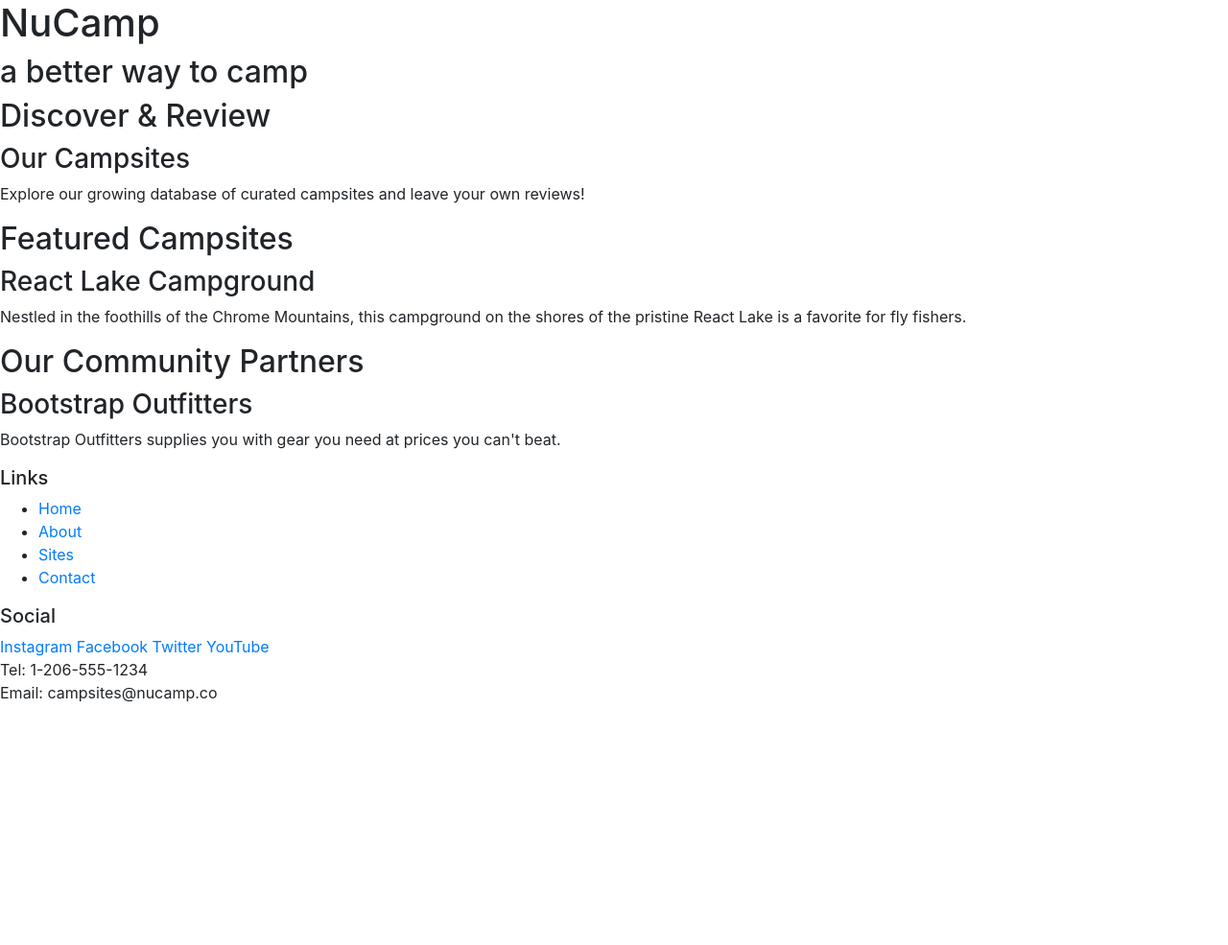
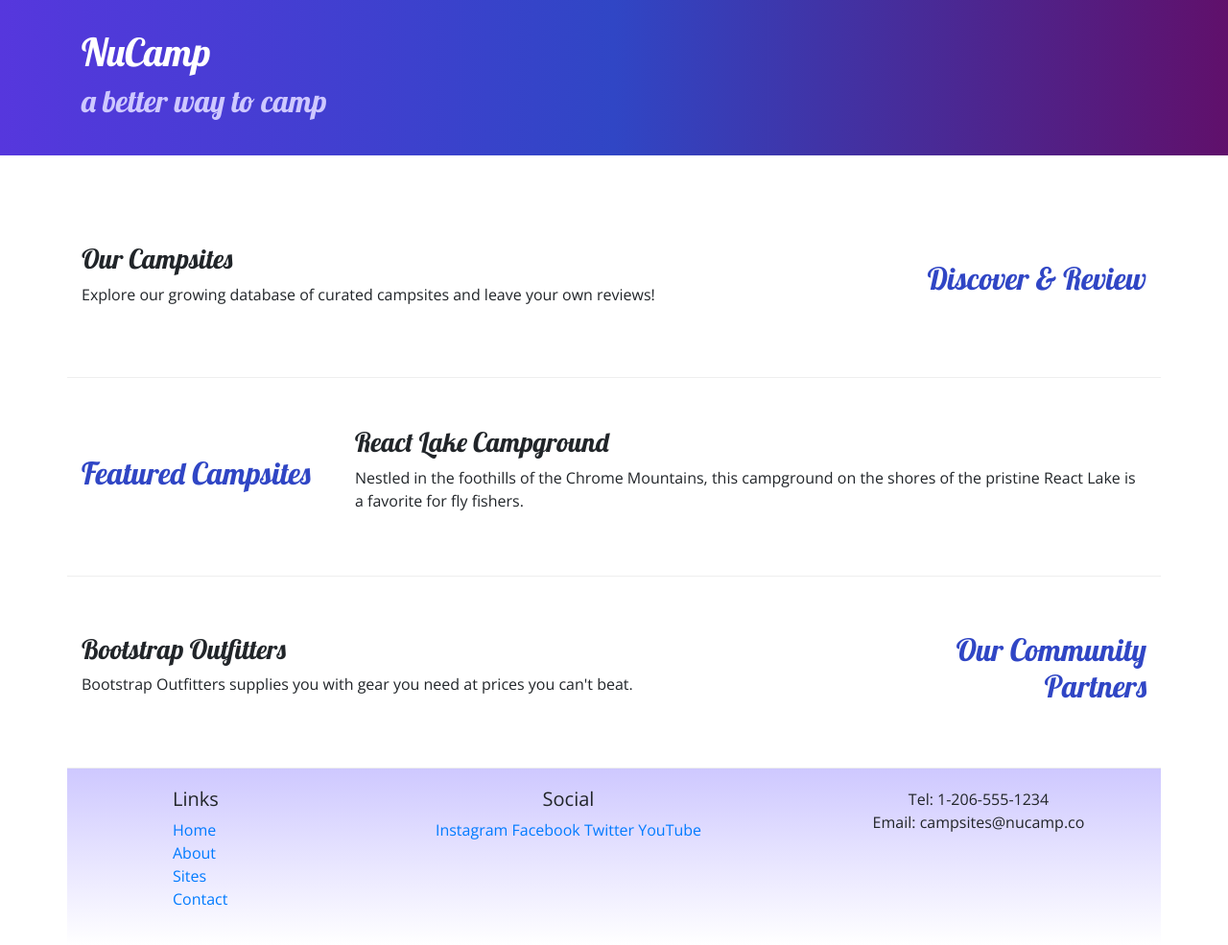
Before and after one commit to ahmadalatab/Bootstrap, a website: page index.html in a window 1280 px wide. Shown: the whole page at 96% size. Before the commit the page ends 800 px from the top, so only its background shows below. Drawn offline with nearby package versions, Linux system fonts and the light colour scheme.

Commit message:
adding CSS properties

```diff
--- /dev/null
+++ b/css/styles.css
@@ -0,0 +1,30 @@
+body {
+    font-family: "Open Sans", sans-serif;
+}
+ h1, h2, h3 {
+    font-family: "Lobster", cursive;
+ }
+
+ h2 {
+     color: #3046c5
+ }
+
+ header h2 {
+    color: #cec8ff
+ }
+
+ footer {
+     background-image: linear-gradient(#CEC8FF, white);
+     padding: 20px 0;
+ }
+
+ .jumbotron {
+     padding: 30px;
+     background-image: linear-gradient(to right, #5637DD, #3046C5, #60106B);
+     color: white;
+ }
+.row-content {
+    padding: 50px 0;
+    border-bottom: 1px ridge;
+    min-height: 200px;
+}
--- a/index.html
+++ b/index.html
@@ -5,56 +5,76 @@
     <meta charset="utf-8" />
     <meta name="viewport" content="width=device-width initial-scale=1" />
     <link rel="stylesheet" href="./node_modules/bootstrap/dist/css/bootstrap.min.css">
+    <link rel="stylesheet" href="https://fonts.googleapis.com/css?family=Lobster|Open+Sans" />
+    <link rel="stylesheet" href="./css/styles.css">
     <title>NuCamp: A Better Way To Camp</title>
 </head>
 
 <body>
-
-    <header>
-        <div>
+    <header class="jumbotron jumbotron-fluid">
+        <div class="container">
+            <div class="row">
+                <div class="col">
                     <h1>NuCamp</h1>
                     <h2>a better way to camp</h2>
                 </div>
+            </div>
+        </div>
     </header>
 
-    <div>
-        <h2>Discover & Review</h2>
+    <div class="container">
+        <div class="row row-content align-items-center">
+            <div class="col-sm-4 order-sm-last col-md-3">
+                <h2 class="text-sm-right">Discover & Review</h2>
+            </div>
+            <div class="col">
                 <h3>Our Campsites</h3>
                 <p>Explore our growing database of curated campsites and leave your own reviews!</p>
             </div>
+        </div>
 
-    <div>
+        <div class="row row-content align-items-center">
+            <div class="col-sm-4 col-md-3">
                 <h2>Featured Campsites</h2>
+            </div>
+            <div class="col">
                 <h3>React Lake Campground</h3>
                 <p>Nestled in the foothills of the Chrome Mountains, this campground on the shores of the pristine React Lake is a favorite for fly fishers.</p>
             </div>
+        </div>
 
-    <div>
-        <h2>Our Community Partners</h2>
+        <div class="row row-content align-items-center">
+            <div class="col-sm-4 order-sm-last col-md-3">
+                <h2 class="text-sm-right">Our Community Partners</h2>
+            </div>
+            <div class="col">
                 <h3>Bootstrap Outfitters</h3>
                 <p>Bootstrap Outfitters supplies you with gear you need at prices you can't beat.</p>
             </div>
-
-    <footer>
-        <div>
+        </div>
+    </div>
+    <footer class="container">
+        <div class="row">
+            <div class="col-4 col-sm-2 offset-1">
                 <h5>Links</h5>
-            <ul>
+                <ul class="list-unstyled">
                     <li><a href="#">Home</a></li>
                     <li><a href="#">About</a></li>
                     <li><a href="#">Sites</a></li>
                     <li><a href="#">Contact</a></li>
                 </ul>
             </div>
-        <div>
+            <div class="col-6 col-sm-5 text-center">
                 <h5>Social</h5>
                 <a href="http://instagram.com/">Instagram</a>
                 <a href="http://facebook.com/">Facebook</a>
                 <a href="http://twitter.com/">Twitter</a>
                 <a href="http://youtube.com/">YouTube</a>
             </div>
-        <div>
+            <div class="col-sm-4 text-center">
                 Tel: 1-206-555-1234<br />
                 Email: campsites@nucamp.co
+            </div>
         </div>
     </footer>
     <script src="node_modules/jquery/dist/jquery.slim.min.js"></script>
```
Lines whose indentation alone changed are shown as unchanged.
